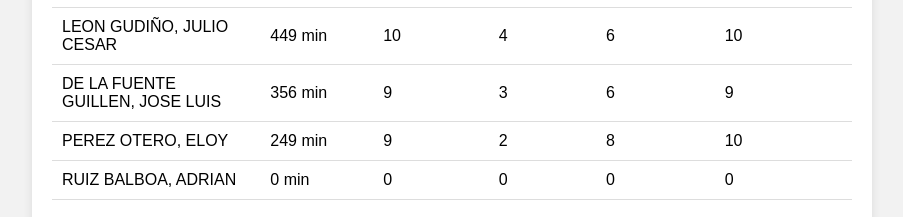
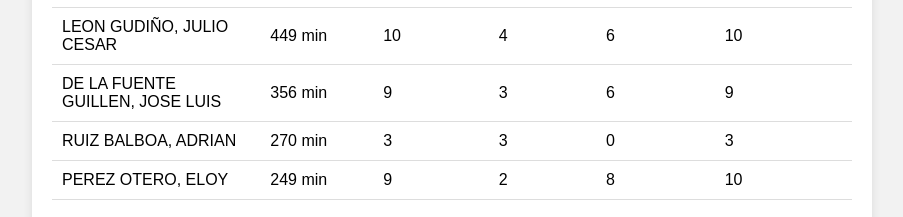
Before and after one commit to Falagan/report-sil, a website: page index.html in a window 1280 px wide. Shown: the part 1220-1437 px from the top of the page, without its empty margins (188-1091 px from the left). Drawn offline with Linux system fonts and the light colour scheme.

Commit message:
chore: update data

```diff
--- a/index.html
+++ b/index.html
@@ -238,20 +238,20 @@
             <td>9</td>
         </tr>
         <tr>
+            <td>RUIZ BALBOA, ADRIAN</td>
+            <td>270 min</td>
+            <td>3</td>
+            <td>3</td>
+            <td>0</td>
+            <td>3</td>
+        </tr>
+        <tr>
             <td>PEREZ OTERO, ELOY</td>
             <td>249 min</td>
             <td>9</td>
             <td>2</td>
             <td>8</td>
             <td>10</td>
-        </tr>
-        <tr>
-            <td>RUIZ BALBOA, ADRIAN</td>
-            <td>0 min</td>
-            <td>0</td>
-            <td>0</td>
-            <td>0</td>
-            <td>0</td>
         </tr>
     </table>
 
```
